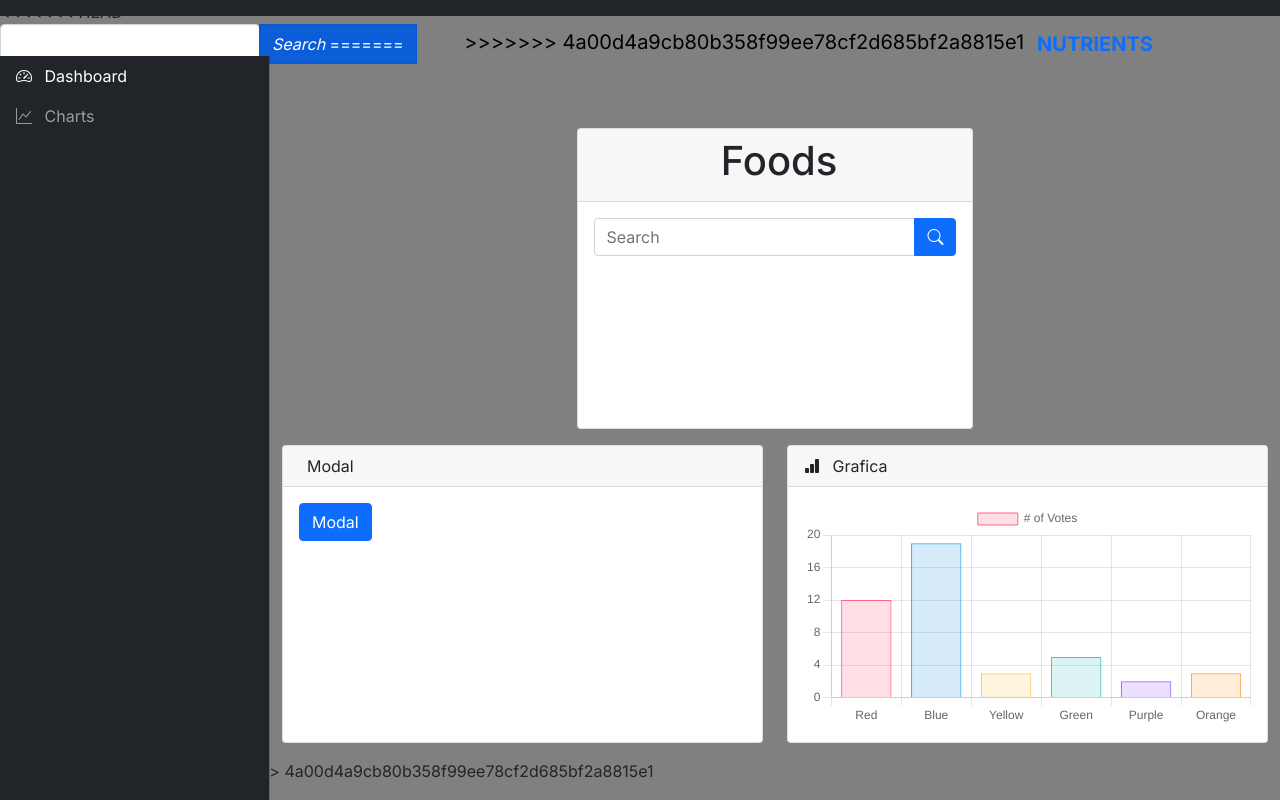
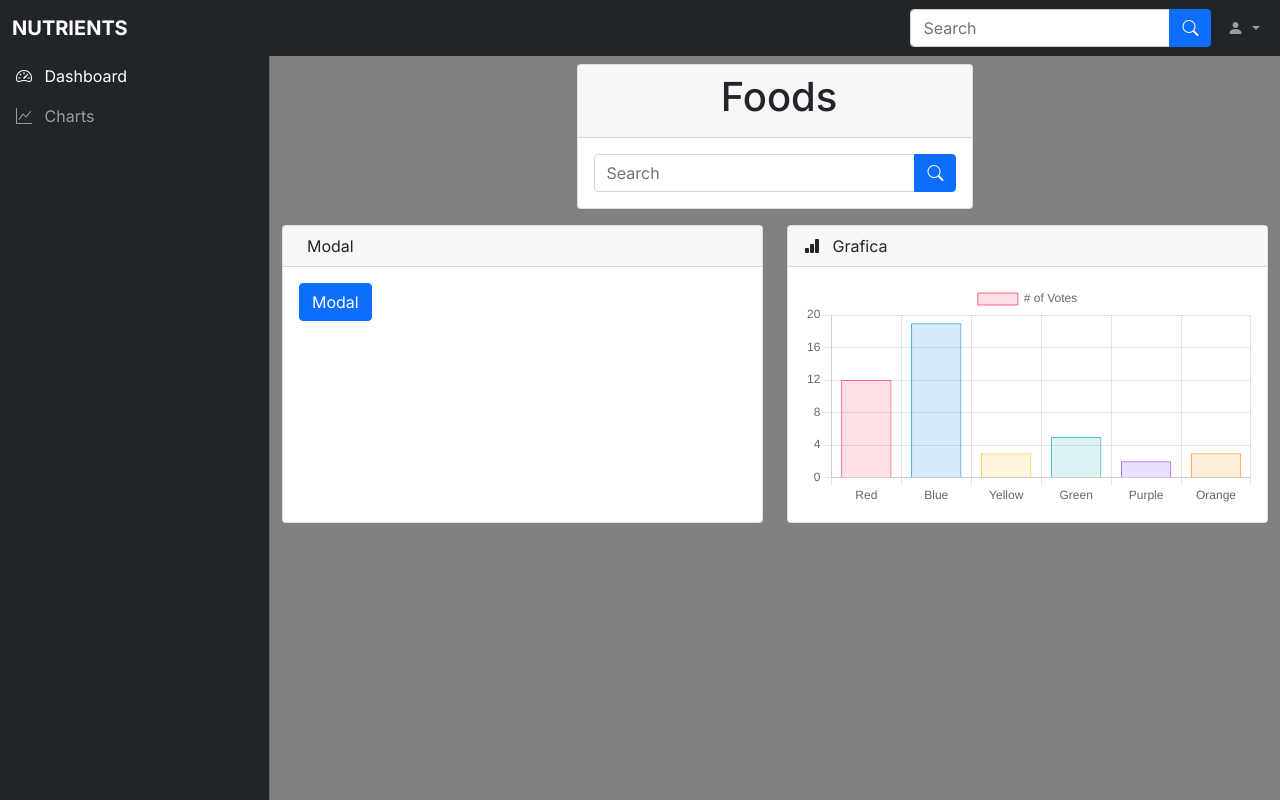
Before and after one commit to AlejandroHDZ2021/Proyecto-3-Dashboard, a plain HTML site: page index.html in a window 1280 px wide. Drawn offline with nearby package versions, Linux system fonts and the light colour scheme; some icons are missing.

Commit message:
arregle html

```diff
--- a/index.html
+++ b/index.html
@@ -1,22 +1,5 @@
 <!DOCTYPE html>
 <html lang="en">
-<<<<<<< HEAD
-<head>
-    <meta charset="UTF-8">
-    <meta http-equiv="X-UA-Compatible" content="IE=edge">
-    <meta name="viewport" content="width=device-width, initial-scale=1.0">
-    <title>Equipo8</title>
-    <link href="https://cdn.jsdelivr.net/npm/bootstrap@5.1.3/dist/css/bootstrap.min.css" rel="stylesheet" integrity="sha384-1BmE4kWBq78iYhFldvKuhfTAU6auU8tT94WrHftjDbrCEXSU1oBoqyl2QvZ6jIW3" crossorigin="anonymous">
-
-</head>
-<body>
-    <div class="input-group">
-        <div class="form-outline">
-          <input type="search" onkeypress="getData()" id="form1" class="form-control" />
-        </div>
-        <button type="button" onclick="getData()" class="btn btn-primary">
-          <i class="fas fa-search">Search</i>
-=======
   <head>
     <meta charset="UTF-8" />
     <meta http-equiv="X-UA-Compatible" content="IE=edge" />
@@ -38,7 +21,6 @@
           aria-controls="offcanvasExample"
         >
           <span class="navbar-toggler-icon" data-bs-target="#sidebar"></span>
->>>>>>> 4a00d4a9cb80b358f99ee78cf2d685bf2a8815e1
         </button>
         <a
           class="navbar-brand me-auto ms-lg-0 ms-3 text-uppercase fw-bold"
@@ -128,10 +110,6 @@
                             <i class="bi bi-search"></i>
                           </button>
                         </div>
-                        <div class="container">
-
-                        </div>
-                        <canvas id="information"></canvas>
 
                   </div>
               </div>
@@ -193,11 +171,6 @@
 
 
 
-<<<<<<< HEAD
-    <script src="../Proyecto-3-Dashboard/app.js"></script>
-</body>
-</html>
-=======
 
 
     <script src="https://code.jquery.com/jquery-3.4.1.min.js"></script>
@@ -209,4 +182,3 @@
     <script src="./js/app.js"></script>
   </body>
 </html>
->>>>>>> 4a00d4a9cb80b358f99ee78cf2d685bf2a8815e1
```
